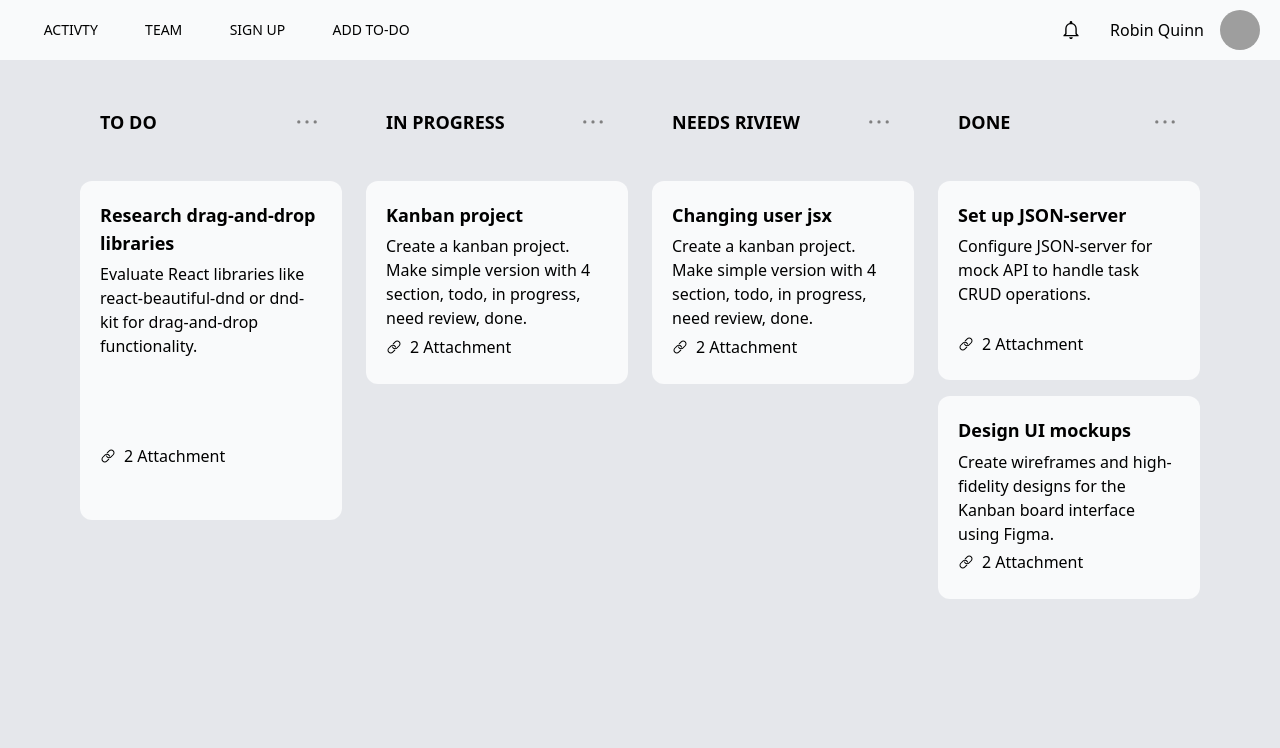
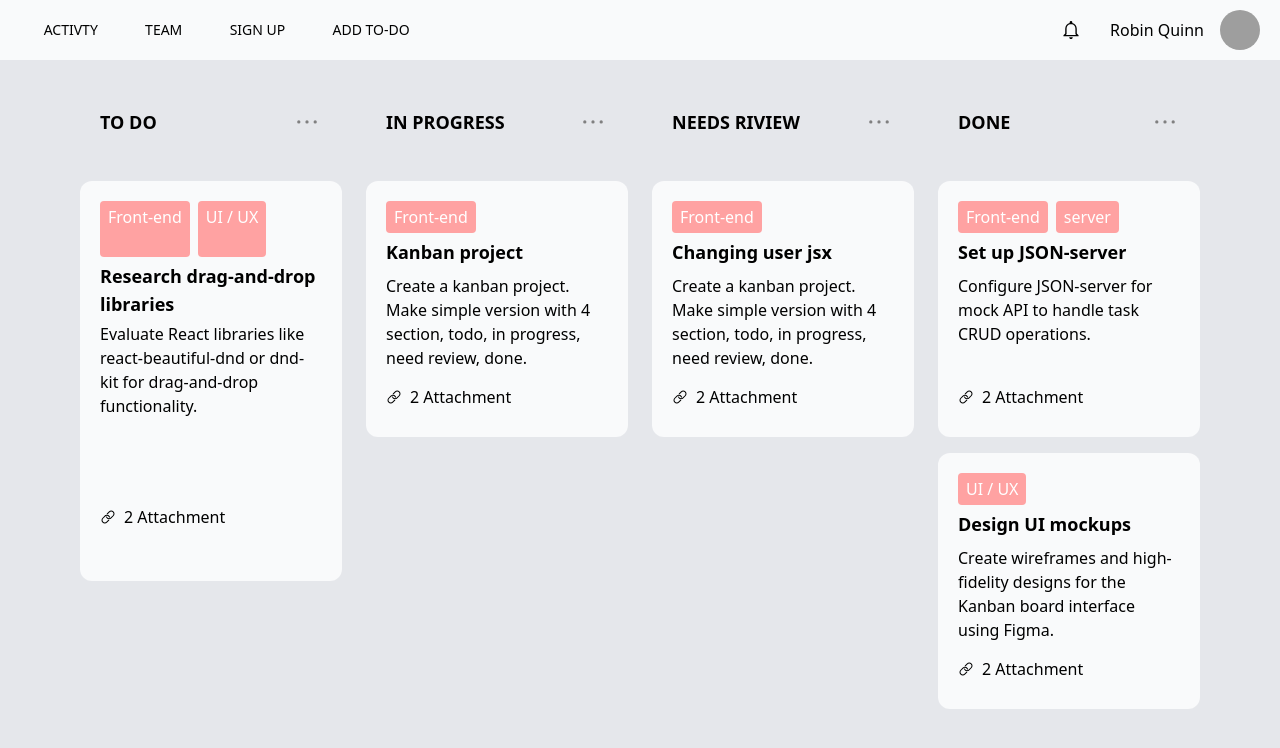
Before and after one commit to BRajendra10/Kanban-board, a React (Vite) app: page / in a window 1280 px wide. Shown: the top 748 px of the page. Built offline with nearby package versions, Linux system fonts and the light colour scheme; data requests are answered from the project's data file; grey boxes are pictures that could not be loaded.

Commit message:
adding tags dynamically

```diff
--- a/db.json
+++ b/db.json
@@ -3,6 +3,7 @@
     {
       "id": 1,
       "title": "Research drag-and-drop libraries",
+      "tags": ["Front-end", "UI / UX"],
       "description": "Evaluate React libraries like react-beautiful-dnd or dnd-kit for drag-and-drop functionality."
     }
   ],
@@ -10,6 +11,7 @@
     {
       "id": 1,
       "title": "Kanban project",
+      "tags": ["Front-end"],
       "description": "Create a kanban project. Make simple version with 4 section, todo, in progress, need review, done."
     }
   ],
@@ -17,6 +19,7 @@
     {
       "id": 1,
       "title": "Changing user jsx",
+      "tags": ["Front-end"],
       "description": "Create a kanban project. Make simple version with 4 section, todo, in progress, need review, done."
     }
   ],
@@ -24,11 +27,13 @@
     {
       "id": 1,
       "title": "Set up JSON-server",
+      "tags": ["Front-end", "server"],
       "description": "Configure JSON-server for mock API to handle task CRUD operations."
     },
     {
       "id": 2,
       "title": "Design UI mockups",
+      "tags": ["UI / UX"],
       "description": "Create wireframes and high-fidelity designs for the Kanban board interface using Figma."
     }
   ],
--- a/src/App.css
+++ b/src/App.css
@@ -29,18 +29,18 @@ section {
 article {
   margin: 1rem 0;
   display: grid;
-  grid-template-rows: repeat(5, 1fr);
+  grid-template-rows: repeat(6, 1fr);
   gap: 0.3rem;
 }
 
 article > .heading {
-  grid-row: 1 / 2;
+  grid-row: 2 / 3;
 }
 
 article > .discription {
-  grid-row: 2 / 5;
+  grid-row: 3 / 6;
 }
 
 article > .info {
-  grid-row: 5 / 6;
+  grid-row: 6 / 7;
 }
--- a/src/components/Activity.jsx
+++ b/src/components/Activity.jsx
@@ -36,25 +36,25 @@ export default function Activity() {
                 <section>
                     <Navs name={"To Do"} />
                     <div className="articles">
-                        {todata.map((el) => <Article id={el.id} title={el.title} description={el.description} />)}
+                        {todata.map((el) => <Article id={el.id} title={el.title} description={el.description} tags={el.tags} />)}
                     </div>
                 </section>
                 <section>
                     <Navs name={"In Progress"} />
                     <div className="articles">
-                        {inProgress.map((el) => <Article id={el.id} title={el.title} description={el.description} />)}
+                        {inProgress.map((el) => <Article id={el.id} title={el.title} description={el.description} tags={el.tags} />)}
                     </div>
                 </section>
                 <section>
                     <Navs name={"Needs riview"} />
                     <div className="articles">
-                        {review.map((el) => <Article id={el.id} title={el.title} description={el.description} />)}
+                        {review.map((el) => <Article id={el.id} title={el.title} description={el.description} tags={el.tags} />)}
                     </div>
                 </section>
                 <section>
                     <Navs name={"Done"} />
                     <div className="articles">
-                        {done.map((el) => <Article id={el.id} title={el.title} description={el.description} />)}
+                        {done.map((el) => <Article id={el.id} title={el.title} description={el.description} tags={el.tags} />)}
                     </div>
                 </section>
             </div>
--- a/src/components/Article.jsx
+++ b/src/components/Article.jsx
@@ -1,12 +1,11 @@
 import { IoIosLink } from "react-icons/io";
 
-export default function Article({id, title, description}) {
+export default function Article({id, title, description, tags}) {
     return (
         <article className="bg-gray-50 rounded-xl p-5" key={id}>
-            {/* <div className="tags flex gap-2">
-                <span className="bg-red-100 py-1 px-2 rounded-sm">Important</span>
-                <span className="bg-yellow-100 py-1 px-2 rounded-sm">Frontend Development</span>
-            </div> */}
+            <div className="tags flex gap-2">
+                {tags.map((el, i) => <span className="bg-red-300 text-white py-1 px-2 rounded-sm" key={i}>{el}</span>)}
+            </div>
 
             <h2 className="heading text-lg font-semibold">{title}</h2>
             <p className="discription">{description}</p>
```
